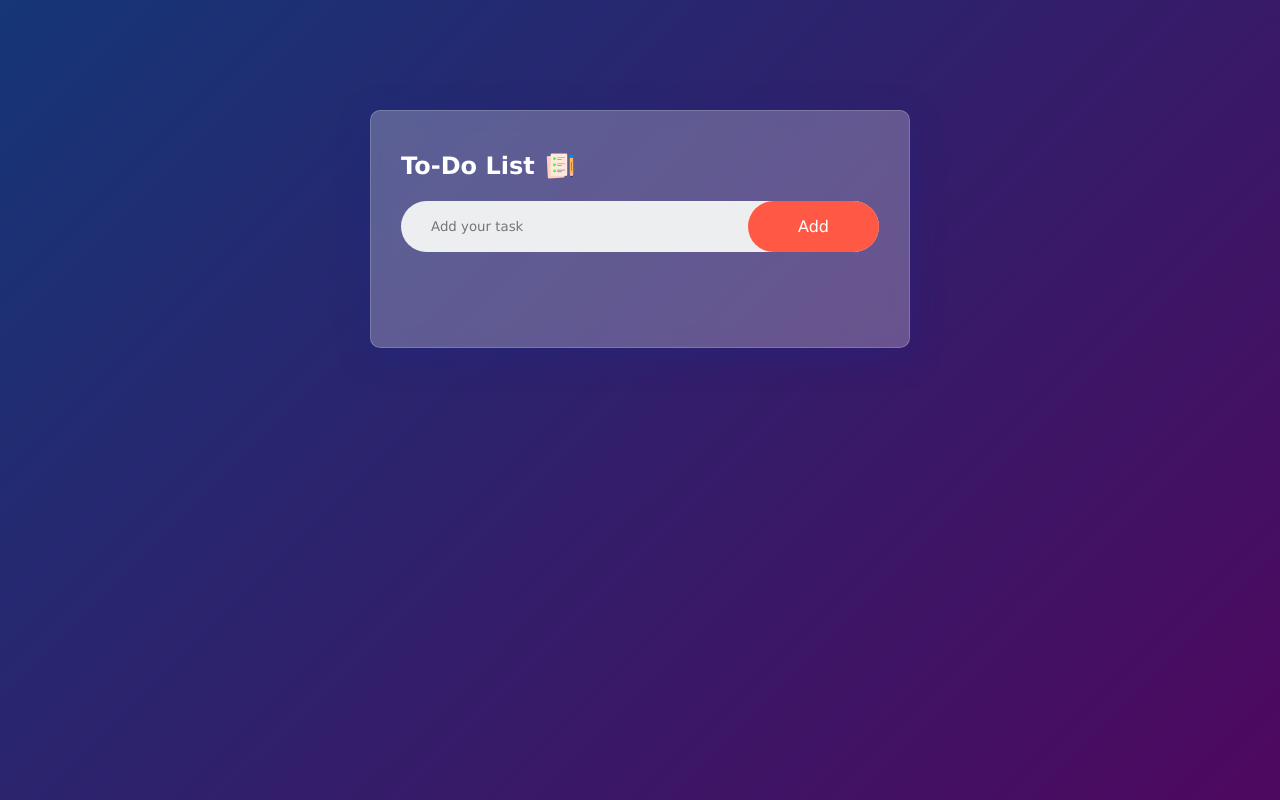
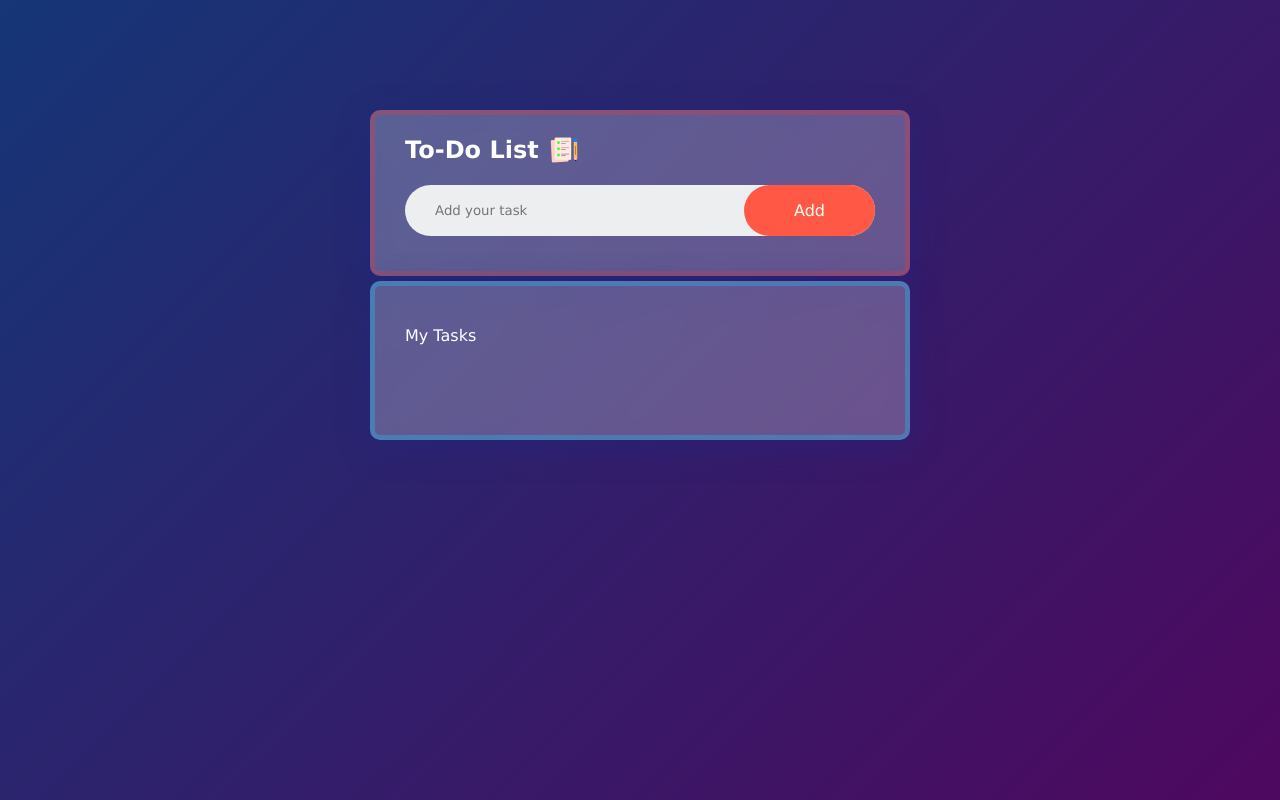
Before and after one commit to sandeepbeherakbl/Javascript_Projects, a plain HTML site: page To-Do List/index.html in a window 1280 px wide. Drawn offline with Linux system fonts and the light colour scheme.

Commit message:
To-Do list

```diff
--- a/To-Do List/index.css
+++ b/To-Do List/index.css
@@ -2,7 +2,8 @@
   margin: 0;
   padding: 0;
   box-sizing: border-box;
-  font-family: 'Lucida Sans', 'Lucida Sans Regular', 'Lucida Grande', 'Lucida Sans Unicode', Geneva, Verdana, sans-serif;
+  font-family: "Lucida Sans", "Lucida Sans Regular", "Lucida Grande",
+    "Lucida Sans Unicode", Geneva, Verdana, sans-serif;
 }
 
 .container {
@@ -12,11 +13,26 @@
   padding: 10px;
 }
 
-.todo-app {
+.head {
   width: 100%;
   max-width: 540px;
   /* background-color: white; */
-  margin: 100px auto 20px;
+  margin: 100px auto 5px;
+  padding: 20px 30px 10px;
+  border-radius: 10px;
+  background: rgba(255, 255, 255, 0.25);
+  box-shadow: 0 8px 32px 0 rgba(31, 38, 135, 0.37);
+  backdrop-filter: blur(9.5px);
+  -webkit-backdrop-filter: blur(9.5px);
+  border-radius: 10px;
+  border: 5px solid rgba(255, 53, 53, 0.264);
+}
+
+.todo-body {
+  width: 100%;
+  max-width: 540px;
+  /* background-color: white; */
+  margin: 0 auto 20px;
   padding: 40px 30px 70px;
   border-radius: 10px;
 
@@ -25,10 +41,17 @@
   backdrop-filter: blur(9.5px);
   -webkit-backdrop-filter: blur(9.5px);
   border-radius: 10px;
-  border: 1px solid rgba(255, 255, 255, 0.18);
+  border: 5px solid rgba(31, 199, 255, 0.308);
 }
 
 .todo-app h2 {
+  color: #ffffff;
+  display: flex;
+  align-items: center;
+  margin-bottom: 20px;
+}
+
+.todo-app p {
   color: #ffffff;
   display: flex;
   align-items: center;
--- a/To-Do List/index.html
+++ b/To-Do List/index.html
@@ -16,7 +16,8 @@
                     <button onclick="addTask()">Add</button>
                 </div>
             </div>
-            <div class="body">
+            <div class="todo-body">
+                <p>My Tasks </p>
                 <ul id="list-container">
                     <!-- <li class="checked">Task 1</li>
                     <li>Task 2</li>
```
